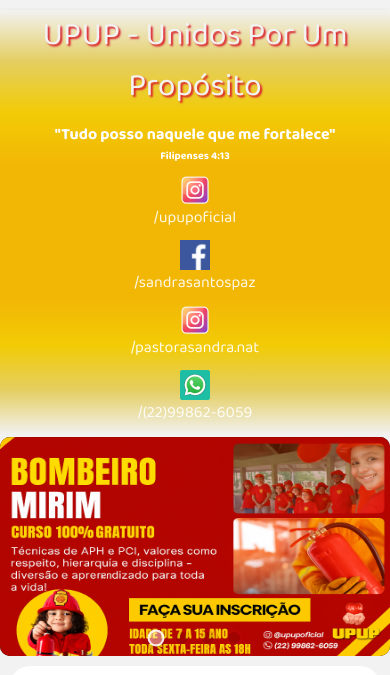
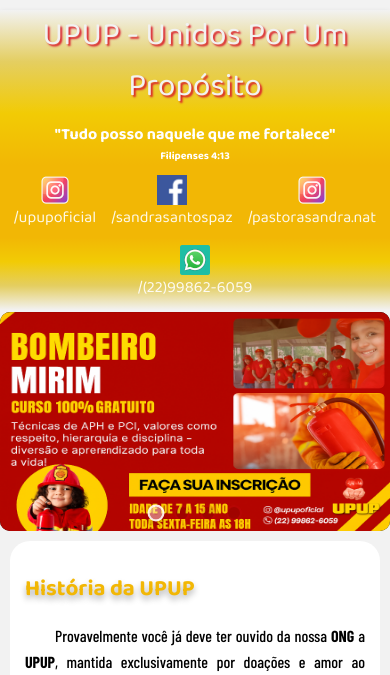
Before and after one commit to mspcris/upup, a PHP site: page /index.html in a window 390 px wide. Shown: the top 675 px of the page. Run offline with PHP 8.4, Linux system fonts and the light colour scheme; some web fonts are replaced.

Commit message:
Menu para celulares dinâmico

```diff
--- a/css/style.css
+++ b/css/style.css
@@ -428,9 +428,11 @@ iframe {
   }
 
   nav ul {
-    flex-direction: column;
+    display: flex;
+    flex-direction: row;
+    justify-content: center;
     align-items: center;
-    gap: 10px;
+    gap: 15px;
   }
 
   .extra ul {
```
